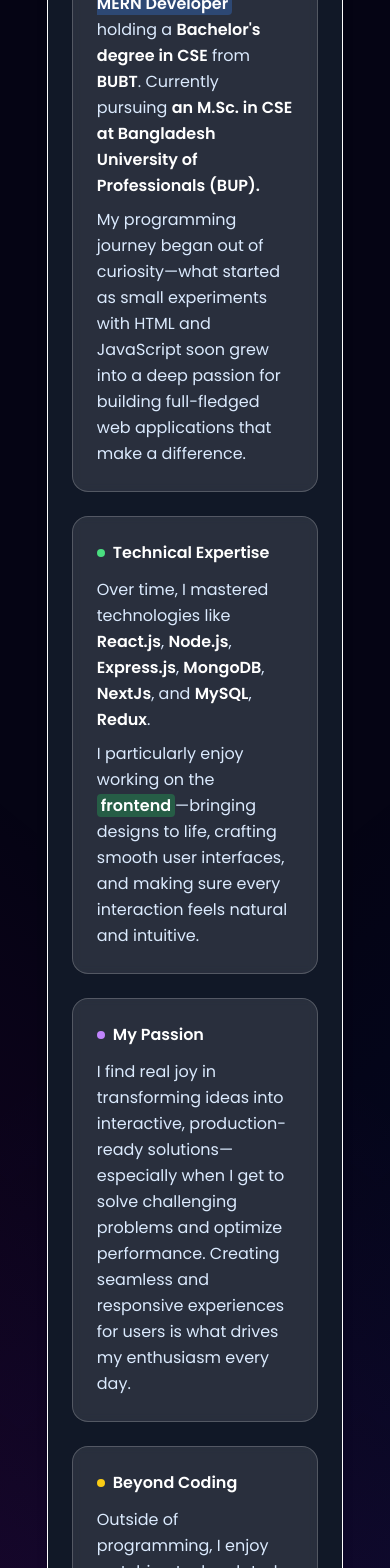
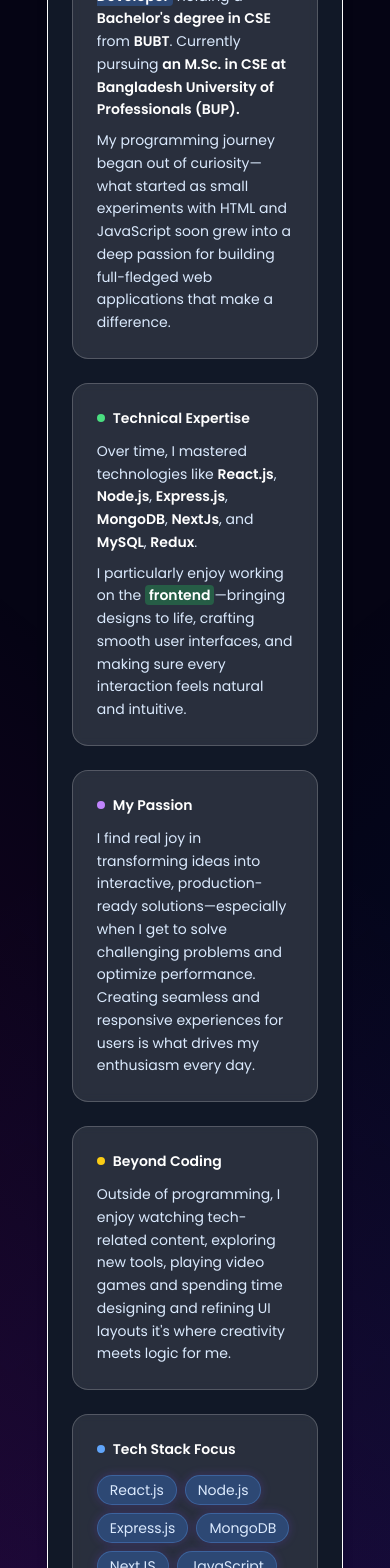
Before and after one commit to mubtasimprime/Mubtasim_Portfolio, a React (Vite) app: page / in a window 390 px wide. Shown: the part 1160-2728 px from the top of the page. Built offline with nearby package versions, Linux system fonts and the light colour scheme.

Commit message:
Text adjusted for about me part

```diff
--- a/src/components/Myself/Myself.jsx
+++ b/src/components/Myself/Myself.jsx
@@ -18,7 +18,7 @@ const Myself = () => {
             <div className="space-y-6">
               {/* Introduction Card */}
               <div className="bg-white/10 backdrop-blur-sm rounded-2xl p-6 border border-white/20">
-                <p className="text-blue-100 leading-relaxed mb-2">
+                <p className="text-blue-100 leading-relaxed mb-2 text-sm sm:text-base">
                   Enthusiastic and detail-oriented{" "}
                   <span className="text-white font-semibold bg-blue-500/30 px-1 rounded">
                     Full-Stack MERN Developer
@@ -35,7 +35,7 @@ const Myself = () => {
                   </span>
                 </p>
 
-                <p className="text-blue-100 leading-relaxed">
+                <p className="text-blue-100 leading-relaxed text-sm sm:text-base">
                   My programming journey began out of curiosity—what started as
                   small experiments with HTML and JavaScript soon grew into a
                   deep passion for building full-fledged web applications that
@@ -45,11 +45,11 @@ const Myself = () => {
 
               {/* Technical Skills Card */}
               <div className="bg-white/10 backdrop-blur-sm rounded-2xl p-6 border border-white/20">
-                <h3 className="text-white font-semibold mb-3 flex items-center gap-2">
+                <h3 className="text-white font-semibold mb-3 flex items-center gap-2 text-sm sm:text-base">
                   <span className="w-2 h-2 bg-green-400 rounded-full"></span>
                   Technical Expertise
                 </h3>
-                <p className="text-blue-100 leading-relaxed mb-2">
+                <p className="text-blue-100 leading-relaxed mb-2 text-sm sm:text-base">
                   Over time, I mastered technologies like{" "}
                   <span className="text-white font-semibold">React.js</span>,{" "}
                   <span className="text-white font-semibold">Node.js</span>,{" "}
@@ -62,7 +62,7 @@ const Myself = () => {
                   <span className="text-white font-semibold">Tailwind CSS</span>. */}
                 </p>
 
-                <p className="text-blue-100 leading-relaxed">
+                <p className="text-blue-100 leading-relaxed text-sm sm:text-base">
                   I particularly enjoy working on the{" "}
                   <span className="text-white font-semibold bg-green-500/30 px-1 rounded">
                     frontend
@@ -74,11 +74,11 @@ const Myself = () => {
 
               {/* Passion Card */}
               <div className="bg-white/10 backdrop-blur-sm rounded-2xl p-6 border border-white/20">
-                <h3 className="text-white font-semibold mb-3 flex items-center gap-2">
+                <h3 className="text-white font-semibold mb-3 flex items-center gap-2 text-sm sm:text-base">
                   <span className="w-2 h-2 bg-purple-400 rounded-full"></span>
                   My Passion
                 </h3>
-                <p className="text-blue-100 leading-relaxed">
+                <p className="text-blue-100 leading-relaxed text-sm sm:text-base">
                   I find real joy in transforming ideas into interactive,
                   production-ready solutions—especially when I get to solve
                   challenging problems and optimize performance. Creating
@@ -89,20 +89,20 @@ const Myself = () => {
 
               {/* Interests Card */}
               <div className="bg-white/10 backdrop-blur-sm rounded-2xl p-6 border border-white/20">
-                <h3 className="text-white font-semibold mb-3 flex items-center gap-2">
+                <h3 className="text-white font-semibold mb-3 flex items-center gap-2 text-sm sm:text-base">
                   <span className="w-2 h-2 bg-yellow-400 rounded-full"></span>
                   Beyond Coding
                 </h3>
-                <p className="text-blue-100 leading-relaxed">
+                <p className="text-blue-100 leading-relaxed text-sm sm:text-base">
                   Outside of programming, I enjoy watching tech-related content,
                   exploring new tools, playing video games and spending time
-                  designing and refining UI layouts it&apos;s where creativity meets
-                  logic for me.
+                  designing and refining UI layouts it&apos;s where creativity
+                  meets logic for me.
                 </p>
               </div>
               {/* Tech Highlights */}
               <div className="bg-white/10 backdrop-blur-sm rounded-2xl p-6 border border-white/20">
-                <h3 className="text-white font-semibold mb-4 flex items-center gap-2">
+                <h3 className="text-white font-semibold mb-4 flex items-center gap-2 text-sm sm:text-base">
                   <span className="w-2 h-2 bg-blue-400 rounded-full"></span>
                   Tech Stack Focus
                 </h3>
@@ -118,7 +118,7 @@ const Myself = () => {
                   ].map((tech) => (
                     <span
                       key={tech}
-                      className="bg-blue-500/30 text-blue-100 px-3 py-1 rounded-full text-sm border border-blue-400/30"
+                      className="bg-blue-500/30 text-blue-100 px-3 py-1 rounded-full text-sm border border-blue-400/30 shadow-[0_0_10px_1px_rgba(130,69,236,0.2)]"
                     >
                       {tech}
                     </span>
```
